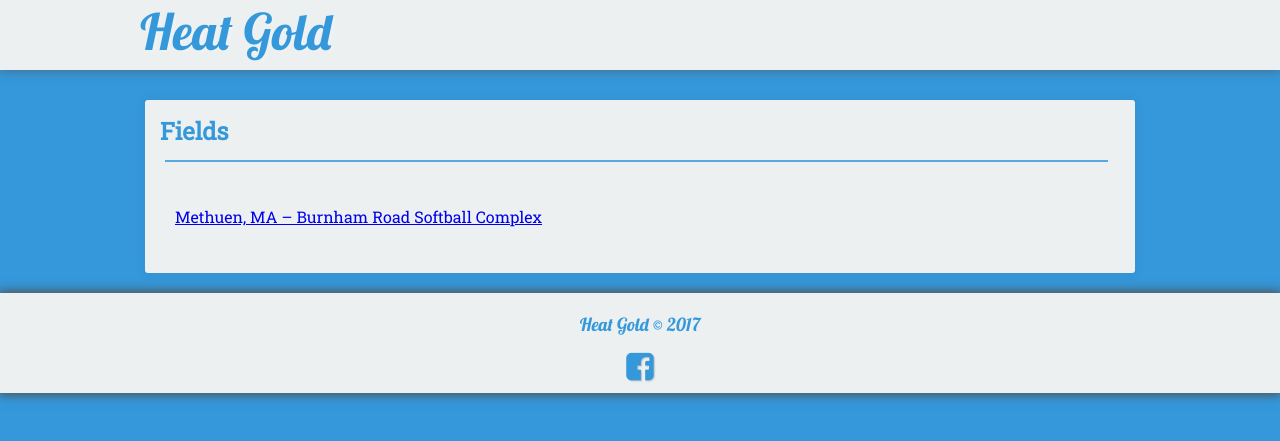
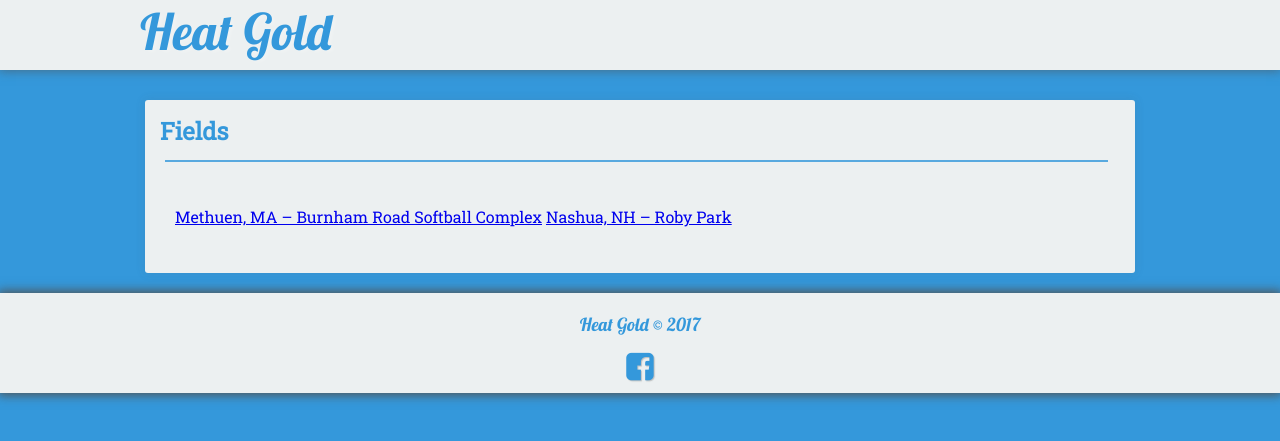
Before and after one commit to seanmerrow/ecf, a Jekyll site: the page built from fields/index.md, in a window 1280 px wide. Shown: the top 441 px of the page. Built offline with Jekyll 4.4.1, drawn with Linux system fonts in a browser that asks for light colours; nearby versions of some CDN libraries.

Commit message:
Update index.md

```diff
--- a/fields/index.md
+++ b/fields/index.md
@@ -2,4 +2,5 @@
 layout: post
 title: Fields
 ---
-[Methuen, MA – Burnham Road Softball Complex](https://seanmerrow.github.io/heatgold/fields/methuen.md)
+[Methuen, MA – Burnham Road Softball Complex](https://seanmerrow.github.io/heatgold/fields/methuen)
+[Nashua, NH – Roby Park](https://seanmerrow.github.io/heatgold/fields/roby)
```
